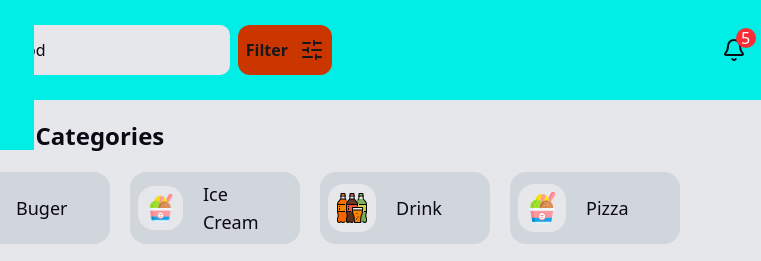
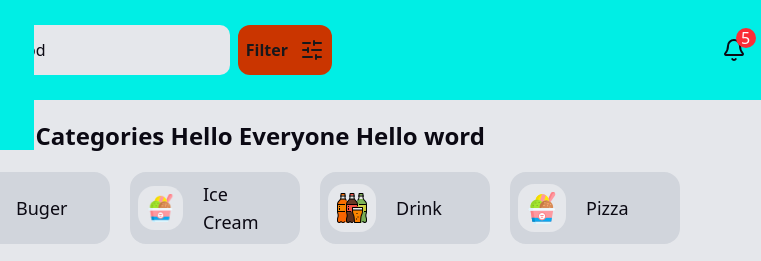
Before and after one commit to RosaNova/projectTailwind, a website: page index.html in a window 1280 px wide. Shown: the top 261 px of the page, 336-1097 px from the left. Drawn offline with nearby package versions, Linux system fonts and the light colour scheme.

Commit message:
Initial commit

```diff
--- a/index.html
+++ b/index.html
@@ -97,7 +97,7 @@
          <!--  Category section  -->
     <div class="category-container  w-full">
 
-        <h1 class="text-2xl font-bold text-left text-front-007">Explore Categories</h1>
+        <h1 class="text-2xl font-bold text-left text-front-007">Explore Categories Hello Everyone Hello word</h1>
          <div class="category-list w-full rounded-3xl mt-5 flex justify-start flex-wrap gap-5 ">
               <div class="category-item hover:bg-orange-500 duration-500 cursor-pointer w-[170px] gap-5 pr-5 flex items-center  bg-gray-300 rounded-2xl p-2">
                 <div class="bg-gray-200 rounded-2xl p-2">
```
